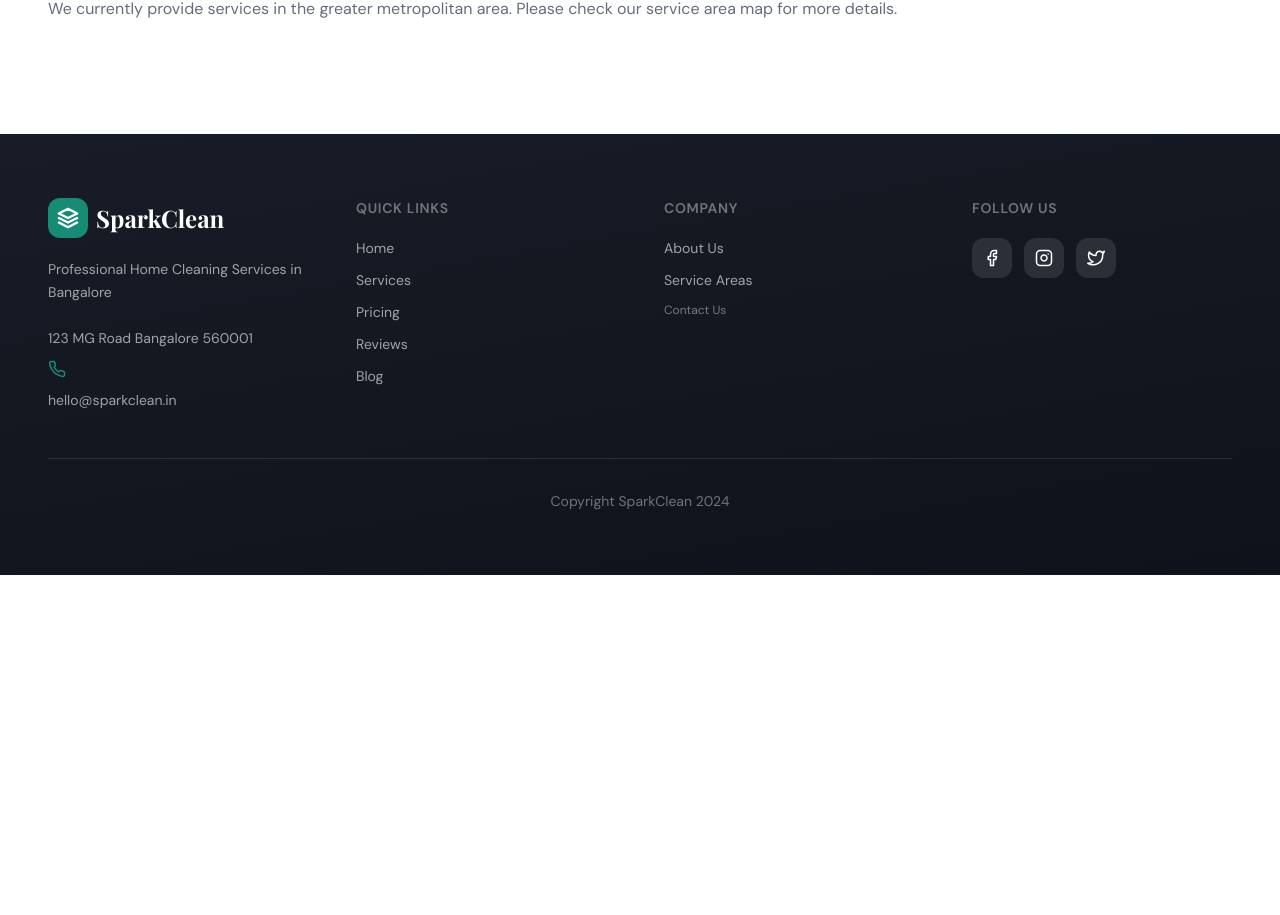
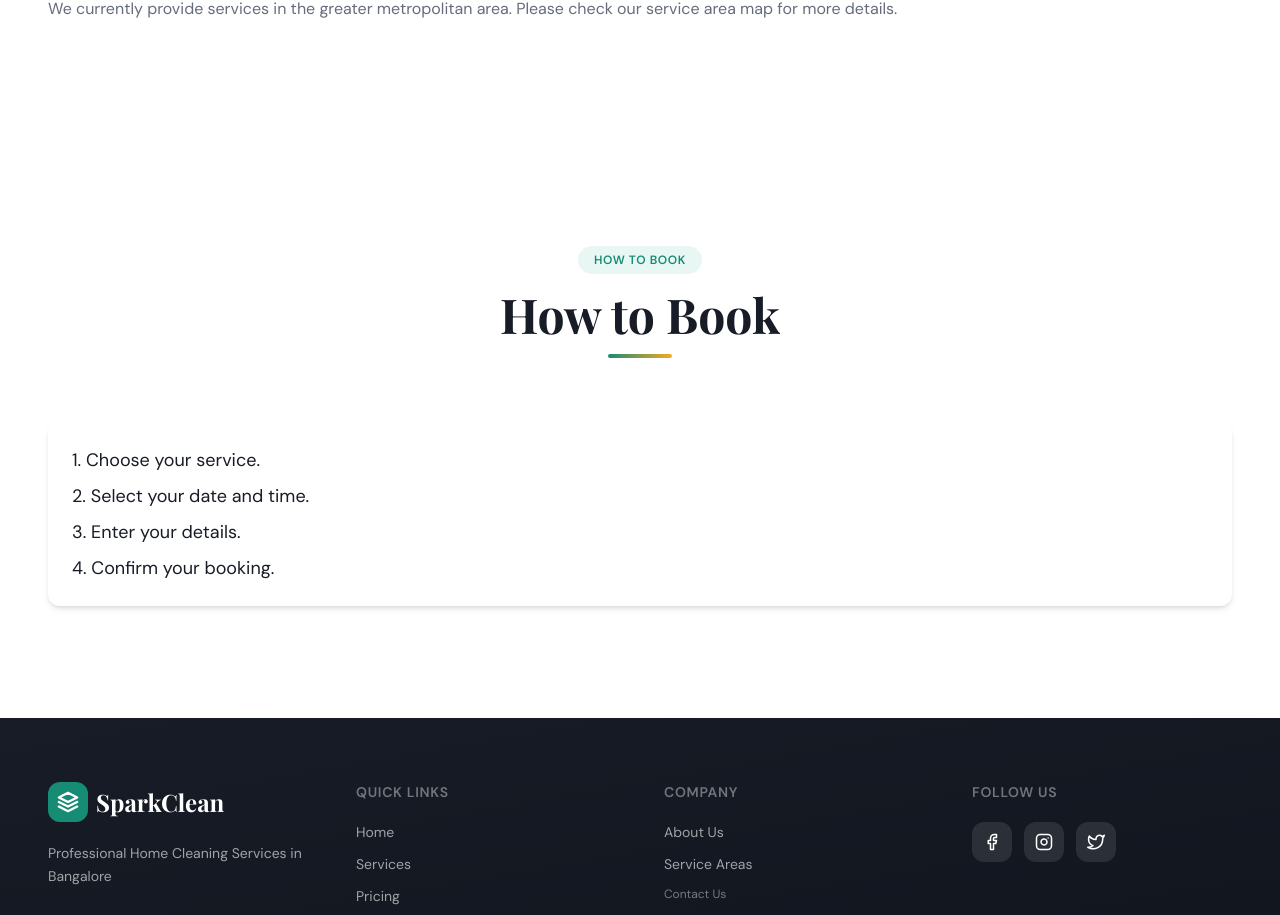
Before and after one commit to nikhilbobe-07/sample-web-code, a React (Vite) app: page / in a window 1280 px wide. Shown: the part 3179-4094 px from the top of the page. Before the commit the page ends 3754 px from the top, so only its background shows below. Built offline with nearby package versions, Linux system fonts and the light colour scheme; the HTML template or start-up script is replaced by a standard one; a web font is replaced by a local one.

Commit message:
fix(seo): Add numbered steps for 'How to Book' process (transactional clarity)

```diff
--- a/src/pages/Index.tsx
+++ b/src/pages/Index.tsx
@@ -338,6 +338,30 @@ const Index = () => {
           </div>
         </div>
       </div>
+
+      <div className="section-padding bg-background">
+        <div className="section-container">
+          <motion.div
+            initial="hidden"
+            whileInView="visible"
+            viewport={{ once: true, margin: "-100px" }}
+            className="text-center mb-16"
+          >
+            <motion.div variants={fadeUp} custom={0} className="tag-pill mb-4 mx-auto">How to Book</motion.div>
+            <motion.h2 variants={fadeUp} custom={1} className="text-4xl sm:text-5xl font-display font-bold mb-4">How to Book</motion.h2>
+            <motion.div variants={fadeUp} custom={2} className="divider-gradient mx-auto" />
+          </motion.div>
+
+          <div className="p-6 bg-white shadow-md rounded-lg">
+            <ol className="list-decimal list-inside space-y-2">
+              <li className="text-lg">Choose your service.</li>
+              <li className="text-lg">Select your date and time.</li>
+              <li className="text-lg">Enter your details.</li>
+              <li className="text-lg">Confirm your booking.</li>
+            </ol>
+          </div>
+        </div>
+      </div>
     </Layout>
   );
 };
```
